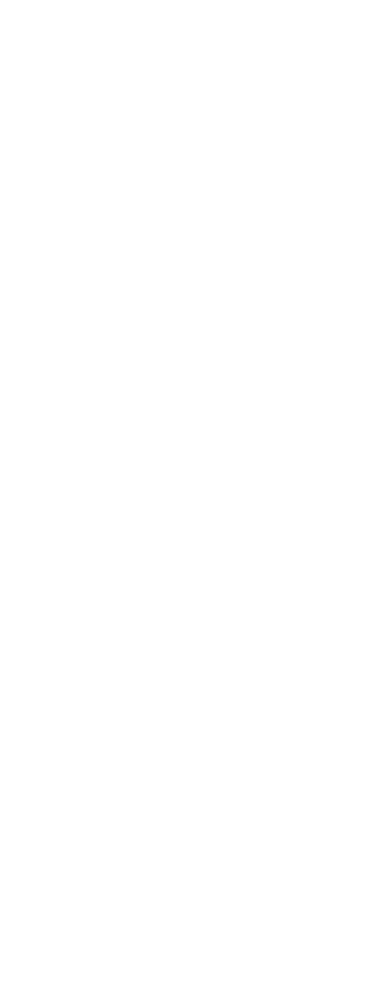
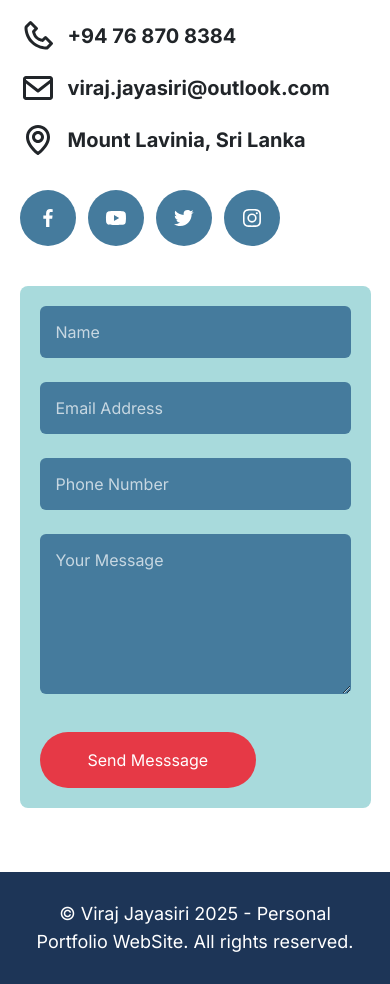
Before and after one commit to VirajJayasiri/modern-portfolio-website-nextjs15-typescript-tailwind, a Next.js app: page / in a window 390 px wide. Shown: the part 9340-10324 px from the top of the page. Before the commit the page ends 9086 px from the top, so only its background shows below. Built offline with nearby package versions, Linux system fonts and the light colour scheme.

Commit message:
Add Contact and Footer components to enhance website functionality

```diff
--- /dev/null
+++ b/app/components/Home/Contact/Contact.tsx
@@ -0,0 +1,55 @@
+import { BiEnvelope, BiLogoFacebook, BiLogoInstagram, BiLogoTwitter, BiLogoYoutube, BiMap, BiPhone, BiX } from 'react-icons/bi'
+
+const Contact = () => {
+  return (
+    <div className='pt-16 pb-16'>
+      <div className='w-[90%] md:w-[80%] lg:w-[70%] mx-auto grid grid-cols-1 lg:grid-cols-2 gap-10 items-center'>
+         {/* Text Content */}
+         <div>
+            <h1 className='text-3xl sm:text-4xl lg:text-5xl font-bold text-[#1D3557]'>Schedule a Meeting with Me to See if I can Help</h1>
+            <p className='text-[#E63946] mt-6 text-base sm:text-lg'>Reach out to me today & let's discuss how I can help you achieve your goals.</p>
+            {/* Info */}
+            <div className='mt-7'>
+               <div className='flex items-center space-x-3 mb-4'>
+                  <BiPhone className='w-9 h-9 text-[#212529]'/>
+                  <p className='text-xl font-bold text-[#212529]'>+94 76 870 8384</p>
+               </div>
+               <div className='flex items-center space-x-3 mb-4'>
+                  <BiEnvelope className='w-9 h-9 text-[#212529]'/>
+                  <p className='text-xl font-bold text-[#212529]'>viraj.jayasiri@outlook.com</p>
+               </div>
+               <div className='flex items-center space-x-3 mb-4'>
+                  <BiMap className='w-9 h-9 text-[#212529]'/>
+                  <p className='text-xl font-bold text-[#212529]'>Mount Lavinia, Sri Lanka</p>
+               </div>
+            </div>
+            {/* Social Media Icons */}
+            <div className='flex items-center mt-8 space-x-3'>
+               <div className='w-14 h-14 bg-[#457B9D] rounded-full flex items-center justify-center cursor-pointer flex-col hover:bg-blue-700 transition-all duration-300'>
+                  <BiLogoFacebook className='text-white w-6 h-6'/>
+               </div>
+               <div className='w-14 h-14 bg-[#457B9D] rounded-full flex items-center justify-center cursor-pointer flex-col hover:bg-red-600 transition-all duration-300'>
+                  <BiLogoYoutube className='text-white w-6 h-6'/>
+               </div>
+               <div className='w-14 h-14 bg-[#457B9D] rounded-full flex items-center justify-center cursor-pointer flex-col hover:bg-sky-400 transition-all duration-300'>
+                  <BiLogoTwitter className='text-white w-6 h-6'/>
+               </div>
+               <div className='w-14 h-14 bg-[#457B9D] rounded-full flex items-center justify-center cursor-pointer flex-col hover:bg-pink-600 transition-all duration-300'>
+                  <BiLogoInstagram className='text-white w-6 h-6'/>
+               </div>
+            </div>
+         </div>
+         {/* Form */}
+         <div className='md:p-10 p-5 bg-[#A8DADC] rounded-lg'>
+            <input type="text" placeholder='Name' className='px-4 py-3.5 bg-[#457B9D] text-white outline-none rounded-md w-full placeholder:text-white/70'/>
+            <input type="email" placeholder='Email Address' className='px-4 py-3.5 mt-6 bg-[#457B9D] text-white outline-none rounded-md w-full placeholder:text-white/70'/>
+            <input type="text" placeholder='Phone Number' className='px-4 py-3.5 mt-6 bg-[#457B9D] text-white outline-none rounded-md w-full placeholder:text-white/70'/>
+            <textarea name="message" placeholder="Your Message" className='px-4 py-3.5 mt-6 bg-[#457B9D] text-white outline-none rounded-md w-full placeholder:text-white/70 h-[10rem]'></textarea>
+            <button className='mt-8 px-12 py-4 bg-[#E63946] hover:bg-[#000000] transition-all duration-300 cursor-pointer text-white rounded-full'>Send Messsage</button>
+         </div>
+      </div>
+    </div>
+  )
+}
+
+export default Contact
--- /dev/null
+++ b/app/components/Home/Footer/Footer.tsx
@@ -0,0 +1,11 @@
+import React from 'react'
+
+const Footer = () => {
+  return (
+    <div className='bg-[#1D3557] p-7'>
+      <h1 className='text-white text-center text-lg'>&copy; Viraj Jayasiri 2025 - Personal Portfolio WebSite. All rights reserved.</h1>
+    </div>
+  )
+}
+
+export default Footer
--- a/app/components/Home/Home.tsx
+++ b/app/components/Home/Home.tsx
@@ -1,5 +1,6 @@
 import Blog from './Blog/Blog'
 import ClientReview from './ClientReview/ClientReview'
+import Contact from './Contact/Contact'
 import Hero from './Hero/Hero'
 import Projects from './Projects/Projects'
 import Resume from './Resume/Resume'
@@ -16,6 +17,7 @@ const Home = () => {
       <Skills />
       <ClientReview />
       <Blog />
+      <Contact/>
     </div>
   )
 }
--- a/app/layout.tsx
+++ b/app/layout.tsx
@@ -2,6 +2,7 @@ import type { Metadata } from "next";
 import { Inter } from "next/font/google";
 import "./globals.css";
 import ResponsiveNav from "./components/Home/Navbar/ResponsiveNav";
+import Footer from "./components/Home/Footer/Footer";
 
 const font = Inter({
   weight:['100','200','300','400','500','600','700','800','900'],
@@ -25,6 +26,7 @@ export default function RootLayout({
       >
         <ResponsiveNav />
         {children}
+        <Footer/>
       </body>
     </html>
   );
```
